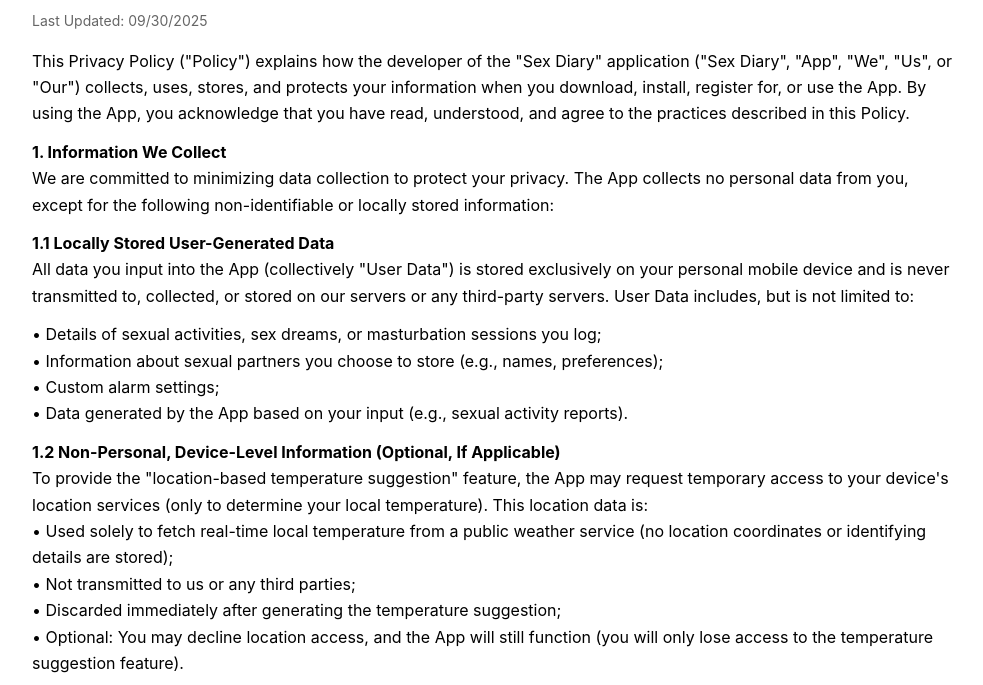
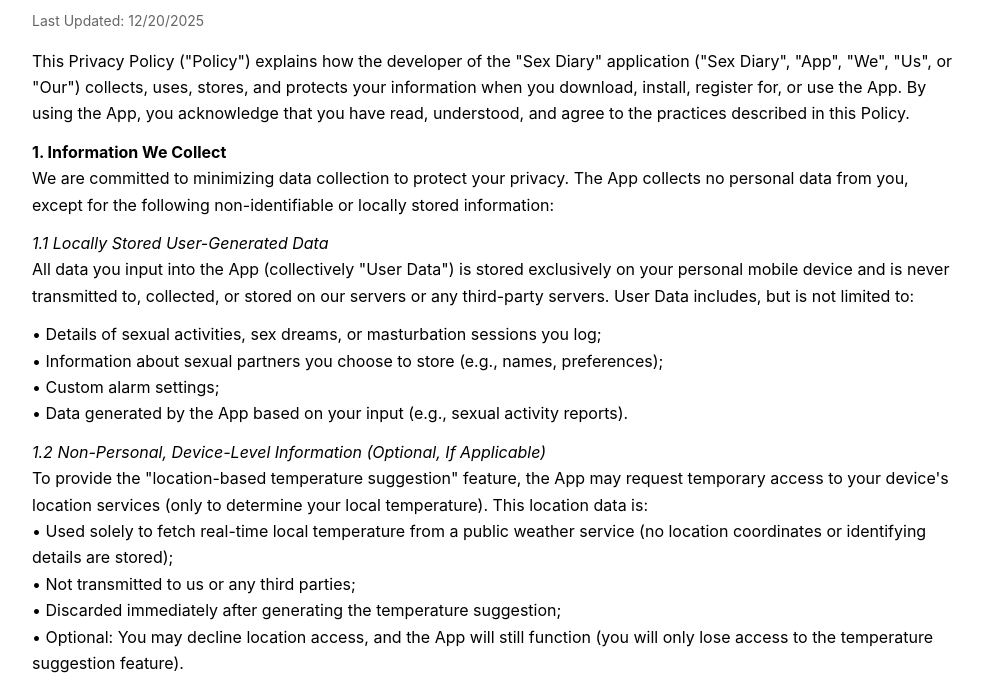
Before and after one commit to liveGo110/liveGo110.github.io, a plain HTML site: page privacy.html in a window 1280 px wide. Shown: the part 67-752 px from the top of the page, without its empty margins (148-1131 px from the left). Drawn offline with Linux system fonts and the light colour scheme.

Commit message:
update  html

```diff
--- a/privacy.html
+++ b/privacy.html
@@ -26,19 +26,19 @@
   <div class="container">
     <p class="page-title"><strong>Privacy Policy</strong></p>
     <header>
-      <div class="updated">Last Updated: 09/30/2025</div>
+      <div class="updated">Last Updated: 12/20/2025</div>
     </header>
     <article>
       <p>This Privacy Policy ("Policy") explains how the developer of the "Sex Diary" application ("Sex Diary", "App", "We", "Us", or "Our") collects, uses, stores, and protects your information when you download, install, register for, or use the App. By using the App, you acknowledge that you have read, understood, and agree to the practices described in this Policy.</p>
       <p><strong>1. Information We Collect</strong><br>
       We are committed to minimizing data collection to protect your privacy. The App collects no personal data from you, except for the following non-identifiable or locally stored information:</p>
-      <p><strong>1.1 Locally Stored User-Generated Data</strong><br>
+      <p><em>1.1 Locally Stored User-Generated Data</em><br>
       All data you input into the App (collectively "User Data") is stored exclusively on your personal mobile device and is never transmitted to, collected, or stored on our servers or any third-party servers. User Data includes, but is not limited to:</p>
       <p>• Details of sexual activities, sex dreams, or masturbation sessions you log;<br>
       • Information about sexual partners you choose to store (e.g., names, preferences);<br>
       • Custom alarm settings;<br>
       • Data generated by the App based on your input (e.g., sexual activity reports).</p>
-      <p><strong>1.2 Non-Personal, Device-Level Information (Optional, If Applicable)</strong><br>
+      <p><em>1.2 Non-Personal, Device-Level Information (Optional, If Applicable)</em><br>
       To provide the "location-based temperature suggestion" feature, the App may request temporary access to your device's location services (only to determine your local temperature). This location data is:<br>
       • Used solely to fetch real-time local temperature from a public weather service (no location coordinates or identifying details are stored);<br>
       • Not transmitted to us or any third parties;<br>
```
Also changed, not shown: terms-of-service.html (+1 -2 lines).
